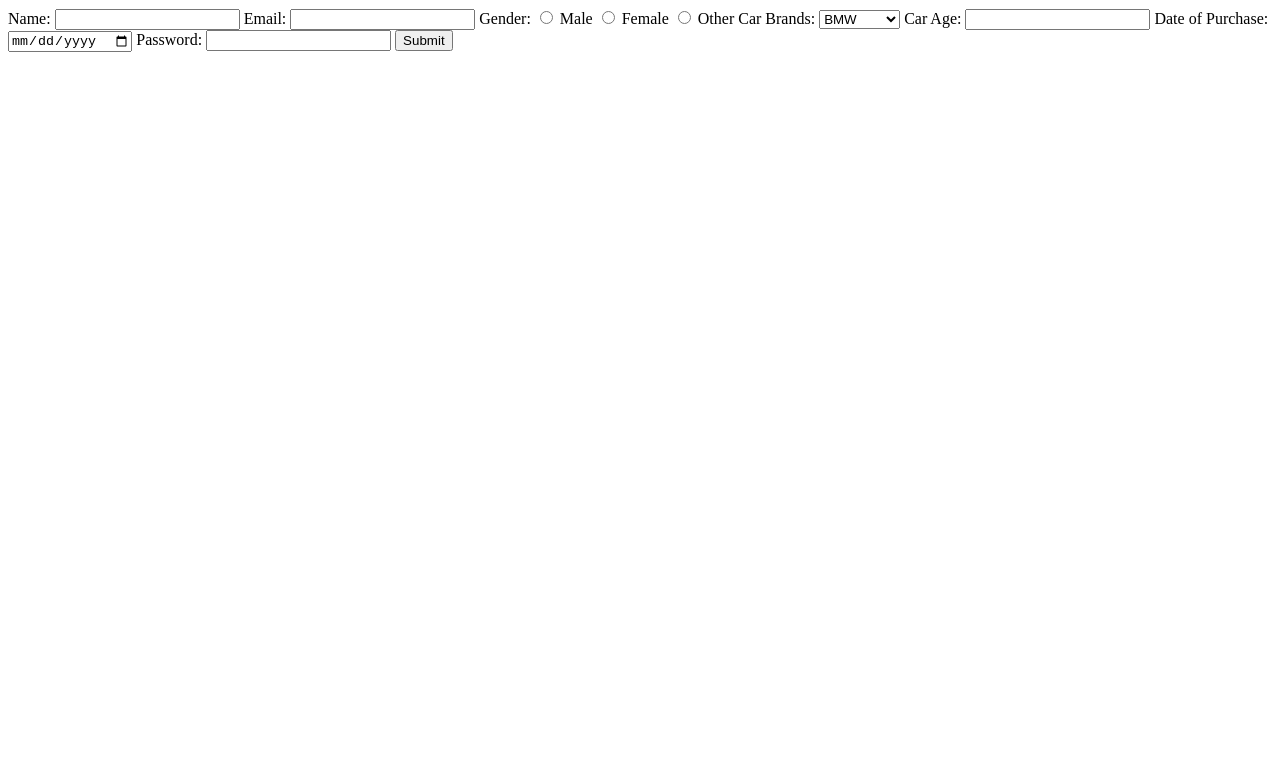
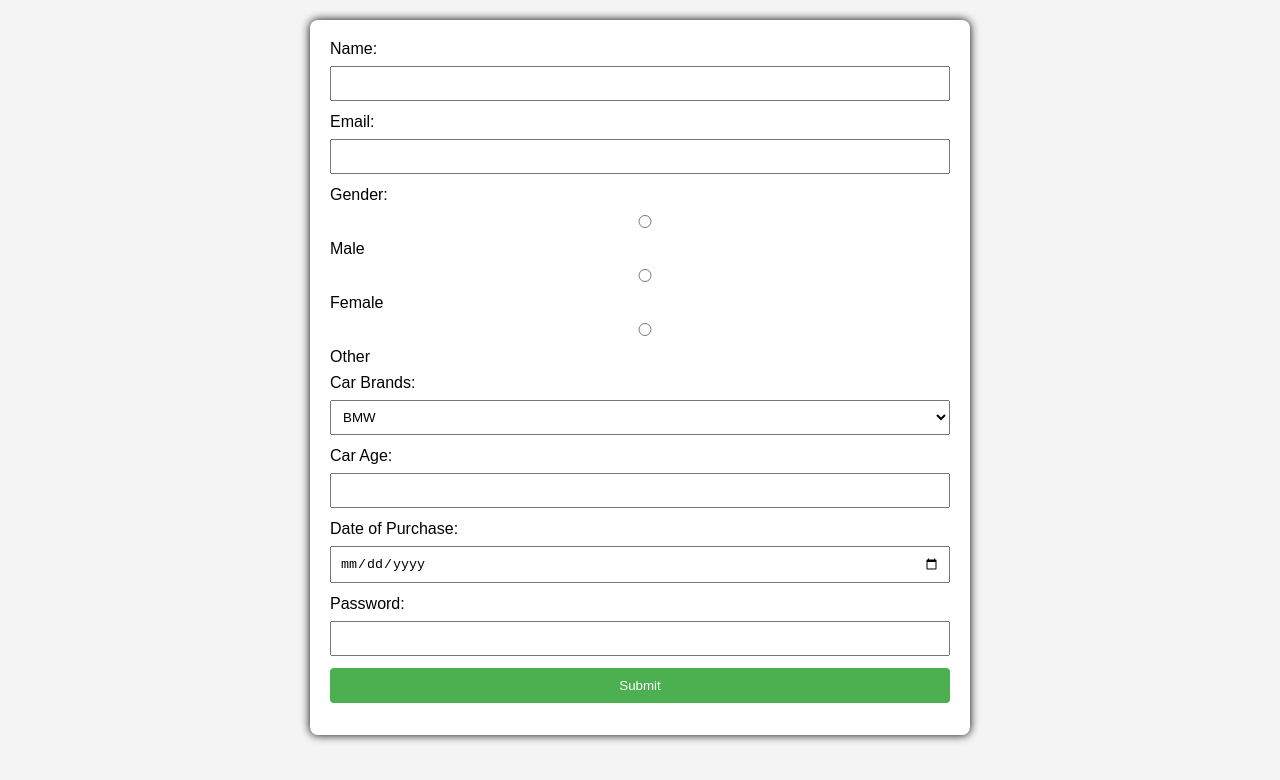
Before and after one commit to acciojob/car-insurance-form-Ran3022, a website: page main.html in a window 1280 px wide. Drawn offline with Linux system fonts and the light colour scheme.

Commit message:
created a submission

```diff
--- a/styles.css
+++ b/styles.css
@@ -1,2 +1,41 @@
+ body {
+            font-family: Arial, sans-serif;
+            background-color: #f4f4f4;
+            margin: 0;
+            padding: 20px;
+        }
 
+        form {
+            width: 50%;
+            margin: auto;
+            background-color: #fff;
+            padding: 20px;
+            border-radius: 8px;
+            box-shadow: 0 0 10px rgba(0, 0, 0, 5);
+        }
+
+        label {
+            display: block;
+            margin-bottom: 8px;
+        }
+
+        input, select {
+            width: 100%;
+            padding: 8px;
+            margin-bottom: 12px;
+            box-sizing: border-box;
+        }
+
+        input[type="submit"] {
+            background-color: #4caf50;
+            color: #fff;
+            padding: 10px 15px;
+            border: none;
+            border-radius: 4px;
+            cursor: pointer;
+        }
+
+        input[type="submit"]:hover {
+            background-color: #45a049;
+        }
 /* Your CSS Code here. */
```
Also changed, not shown: main.html (+1 -1 lines).
